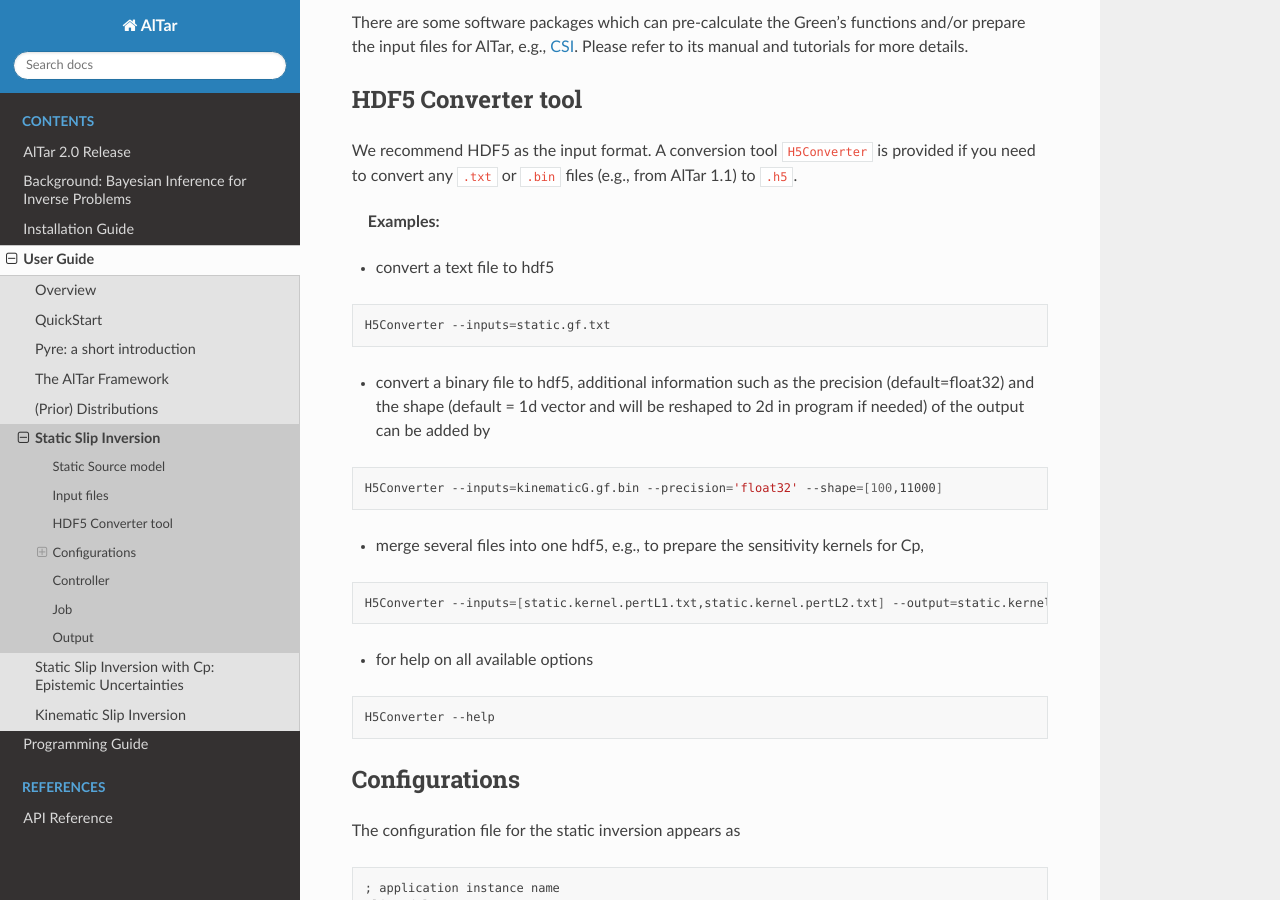
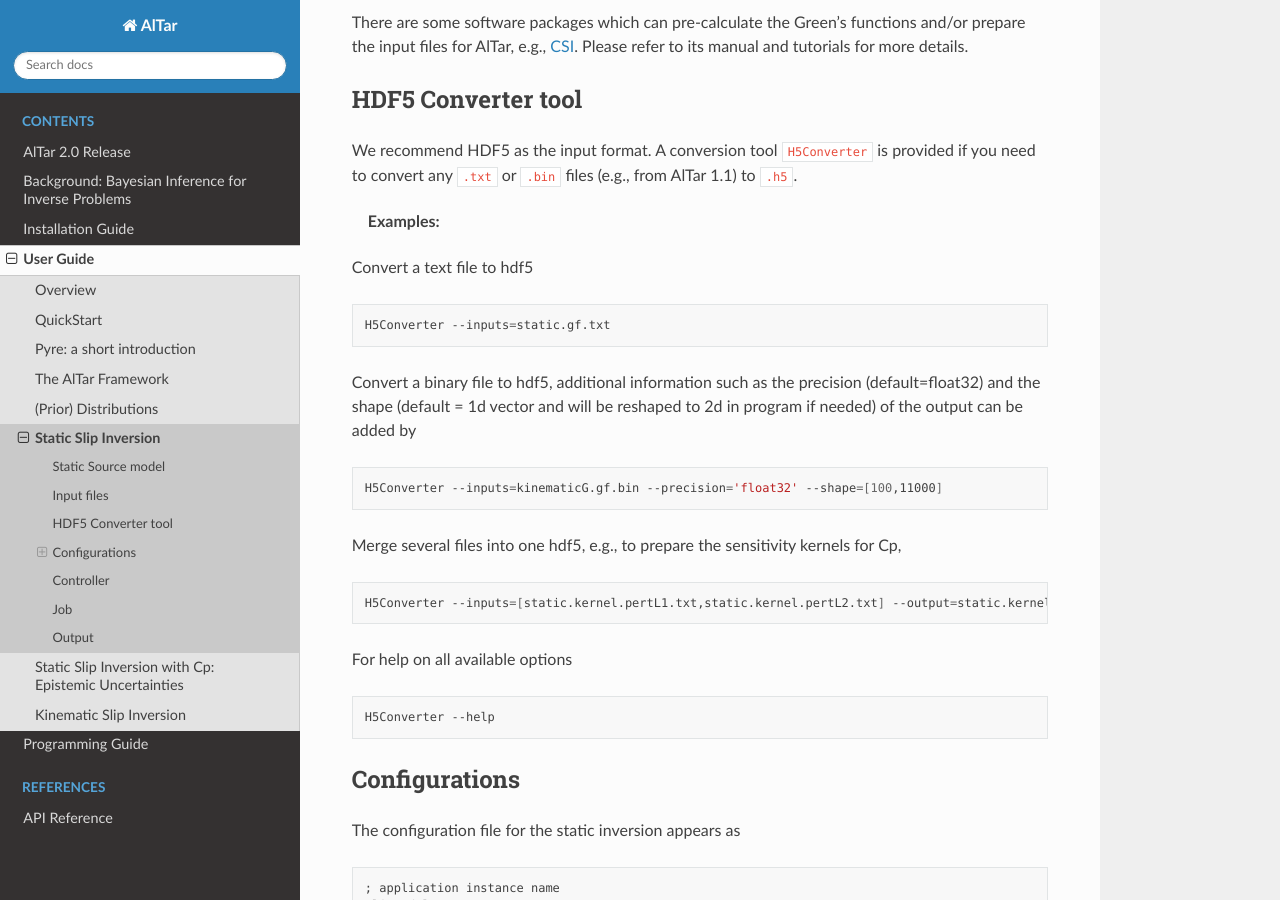
Before and after one commit to lijun99/altar2-documentation, a Sphinx documentation site: the page built from docs/cuda/Static.rst, in a window 1280 px wide and 900 px high, scrolled down 1453 px. Built offline with Sphinx 7.4.7 and the Read the Docs theme 2.0.0, drawn with Linux system fonts in a browser that asks for light colours; pages that are not in the unit, such as notebooks, are missing from menus.

```diff
--- a/docs/cuda/Static.rst
+++ b/docs/cuda/Static.rst
@@ -55,25 +55,25 @@ We recommend HDF5 as the input format. A conversion tool ``H5Converter`` is prov
 
 :Examples:
 
-* convert a text file to hdf5
+Convert a text file to hdf5
 
 .. code-block:: bash
 
     H5Converter --inputs=static.gf.txt
 
-* convert a binary file to hdf5, additional information such as the precision (default=float32) and the shape (default = 1d vector and will be reshaped to 2d in program if needed) of the output can be added by
+Convert a binary file to hdf5, additional information such as the precision (default=float32) and the shape (default = 1d vector and will be reshaped to 2d in program if needed) of the output can be added by
 
 .. code-block:: bash
 
     H5Converter --inputs=kinematicG.gf.bin --precision='float32' --shape=[100,11000]
 
-* merge several files into one hdf5, e.g., to prepare the sensitivity kernels for Cp,
+Merge several files into one hdf5, e.g., to prepare the sensitivity kernels for Cp,
 
 .. code-block:: bash
 
     H5Converter --inputs=[static.kernel.pertL1.txt,static.kernel.pertL2.txt] --output=static.kernel.h5
 
-* for help on all available options
+For help on all available options
 
 .. code-block:: bash
 
```
